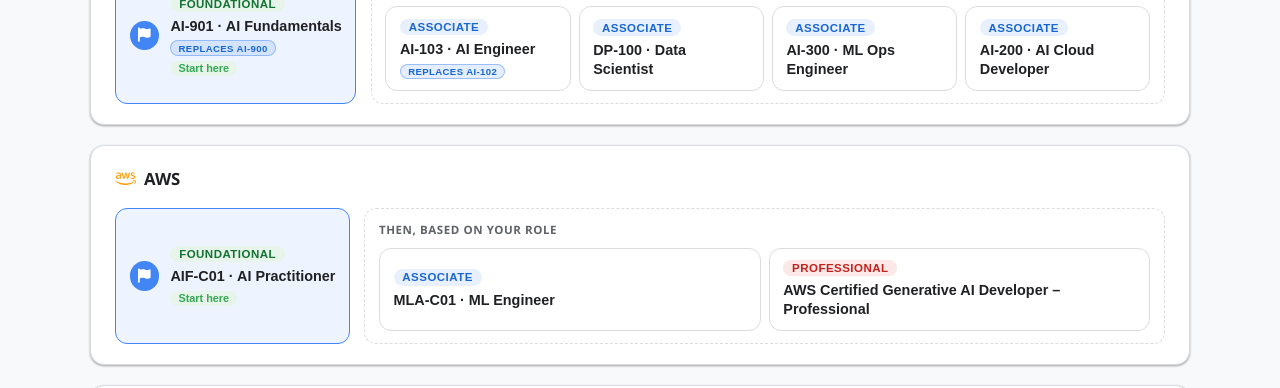
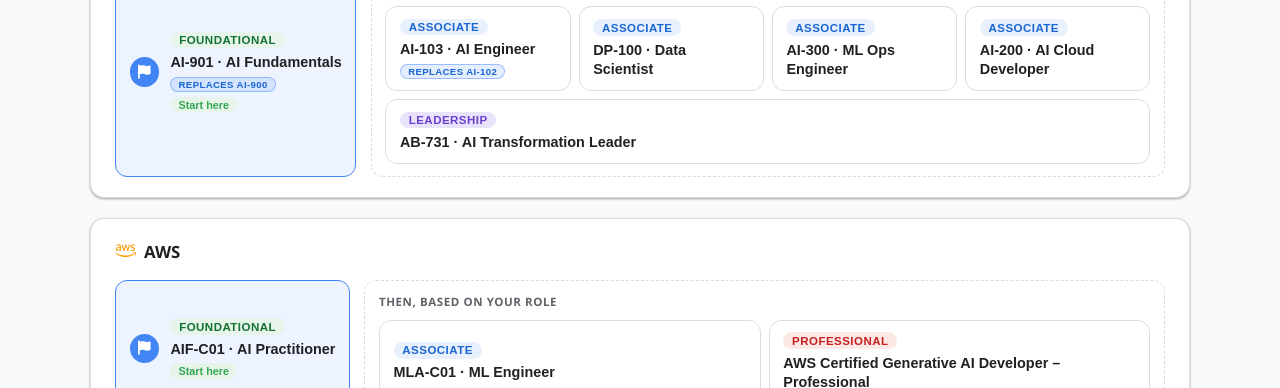
Before and after one commit to pavansydney/CourseStaticCodeBase, a plain HTML site: page find-your-path.html in a window 1280 px wide. Shown: the part 1282-1670 px from the top of the page. Drawn offline with Linux system fonts and the light colour scheme.

Commit message:
Fix HTML formatting and structure in find-your-path.html

```diff
--- a/find-your-path.html
+++ b/find-your-path.html
@@ -97,6 +97,9 @@
                                 <button type="button" class="roadmap-step" onclick="goToCert('certifications','panel-ai-200','azure')">
                                     <span class="roadmap-info"><span class="lvl lvl-associate">Associate</span><span class="roadmap-name">AI-200 &middot; AI Cloud Developer</span></span>
                                 </button>
+                                <button type="button" class="roadmap-step" onclick="goToCert('certifications','panel-ab-731','azure')">
+                                    <span class="roadmap-info"><span class="lvl lvl-specialist">Leadership</span><span class="roadmap-name">AB-731 &middot; AI Transformation Leader</span></span>
+                                </button>
                             </div>
                         </div>
                     </div>
```
